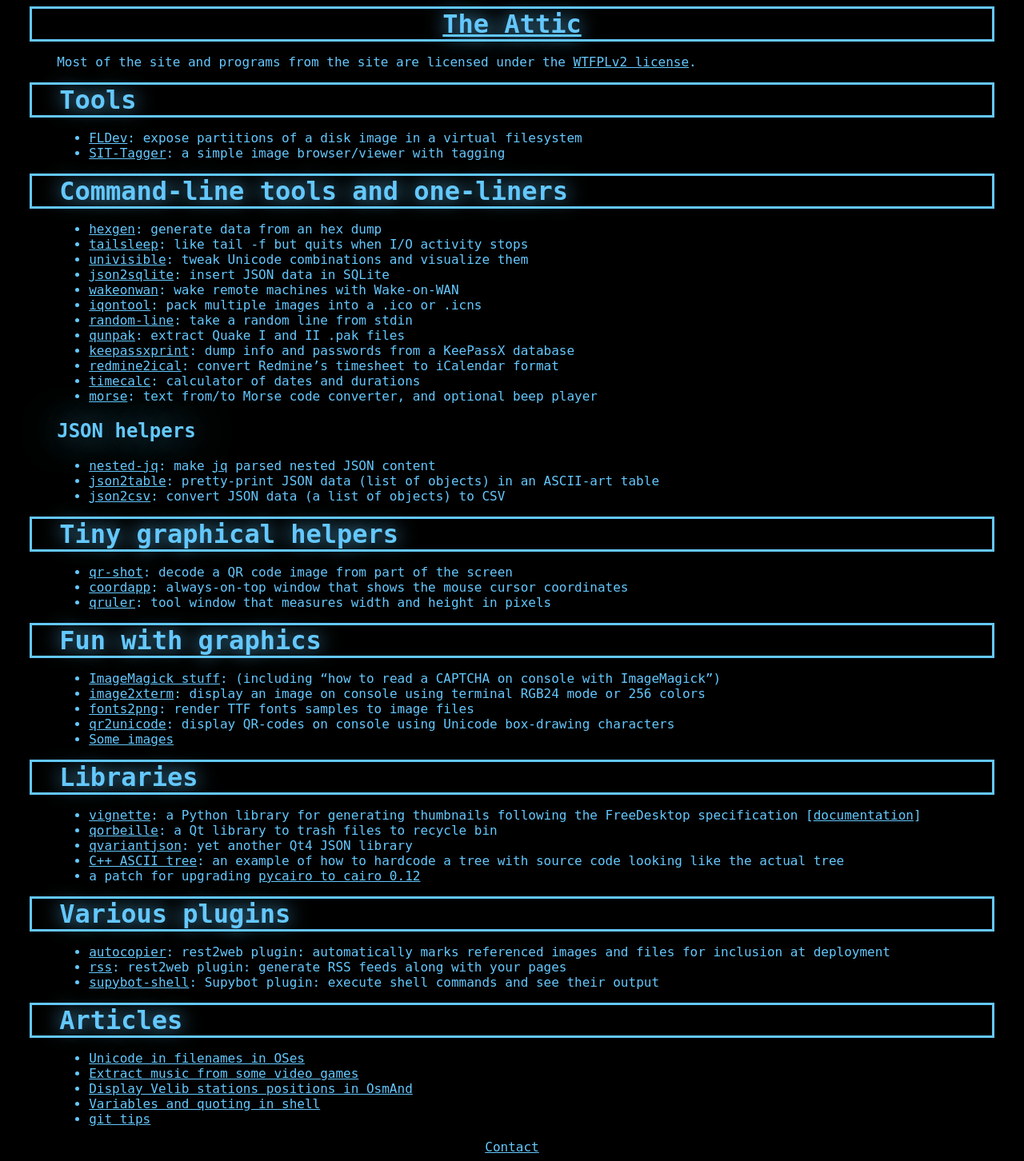
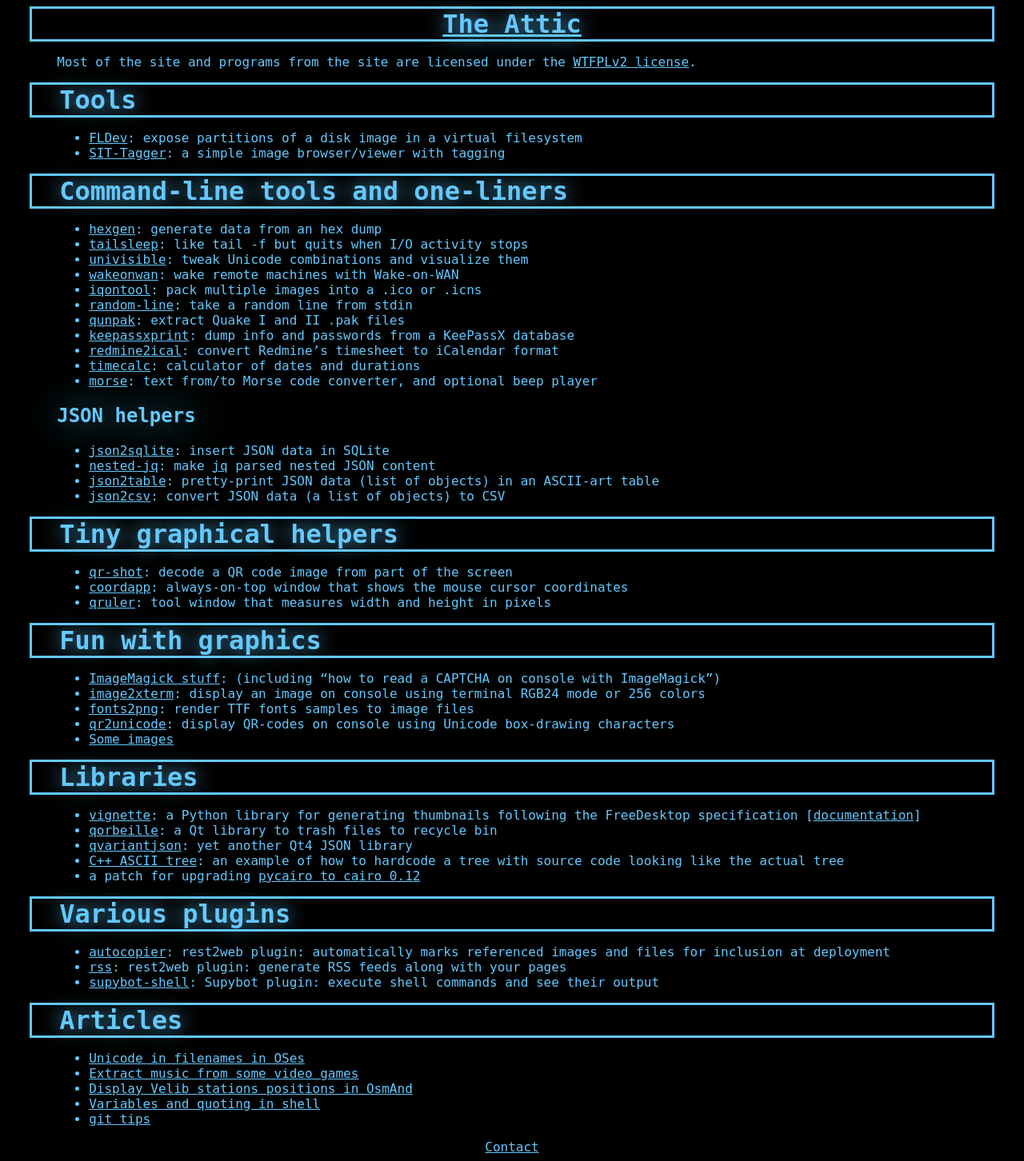
Before and after one commit to hydrargyrum/hydrargyrum.github.io, a Jekyll site: the page built from index.md, in a window 1280 px wide. Shown: the whole page at 80% size. Built offline with Jekyll 4.4.1, drawn with Linux system fonts in a browser that asks for light colours; part of the change alters nothing that is shown.

```diff
--- a/index.md
+++ b/index.md
@@ -16,7 +16,6 @@ Most of the site and programs from the site are licensed under the [WTFPLv2 lice
 - [hexgen](hexgen): generate data from an hex dump
 - [tailsleep](tailsleep): like tail -f but quits when I/O activity stops
 - [univisible](univisible): tweak Unicode combinations and visualize them
-- [json2sqlite](json2sqlite): insert JSON data in SQLite
 - [wakeonwan](wakeonwan): wake remote machines with Wake-on-WAN
 - [iqontool](iqontool): pack multiple images into a .ico or .icns
 - [random-line](random-line): take a random line from stdin
@@ -29,7 +28,8 @@ Most of the site and programs from the site are licensed under the [WTFPLv2 lice
 
 ## JSON helpers ##
 
-- [nested-jq](nested-jq): make [jq](https://stedolan.github.io/jq/) parsed nested JSON content
+- [json2sqlite](jsontools/json2sqlite.html): insert JSON data in SQLite
+- [nested-jq](jsontools/nested-jq.html): make [jq](https://stedolan.github.io/jq/) parsed nested JSON content
 - [json2table](jsontools/json2table.html): pretty-print JSON data (list of objects) in an ASCII-art table
 - [json2csv](jsontools/json2csv.html): convert JSON data (a list of objects) to CSV
 
```
Also changed, not shown: jsontools/json2sqlite.md (renamed from json2sqlite/index.md), jsontools/nested-jq.md (renamed from nested-jq/index.md).
